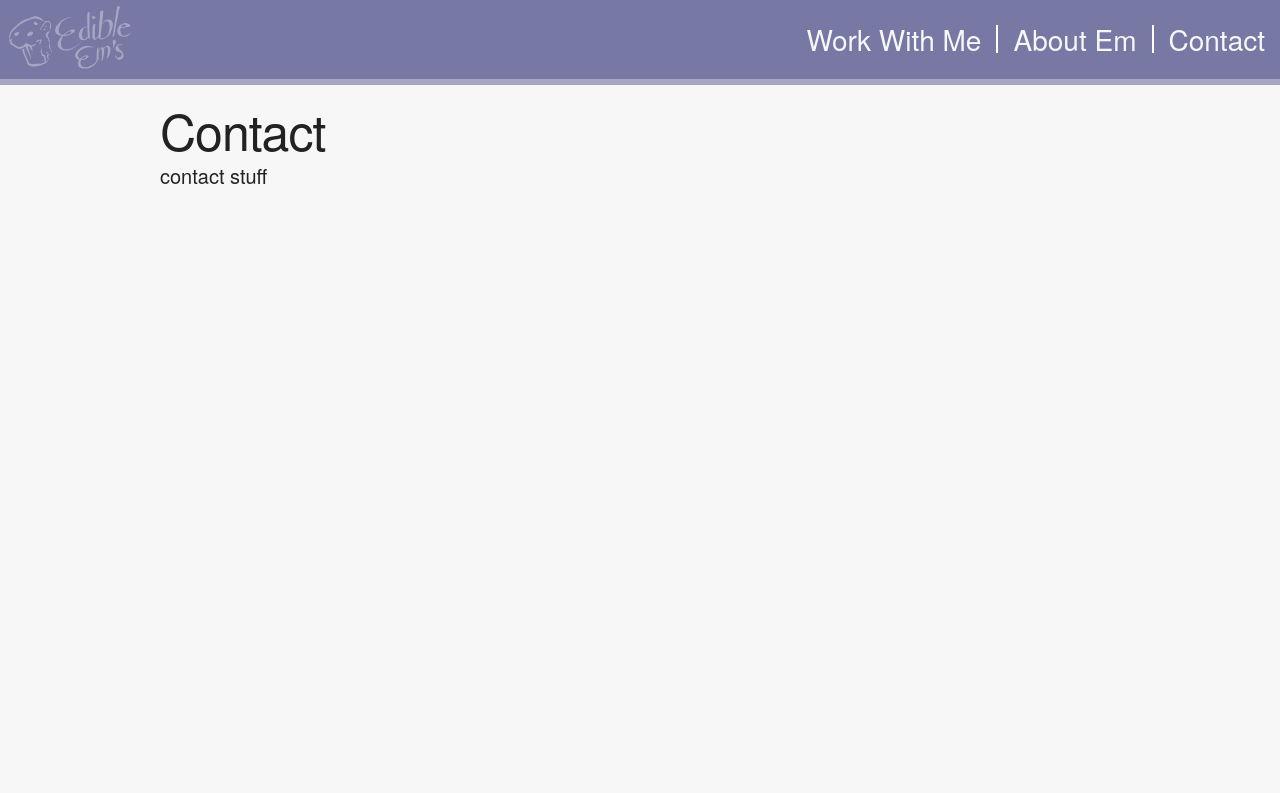
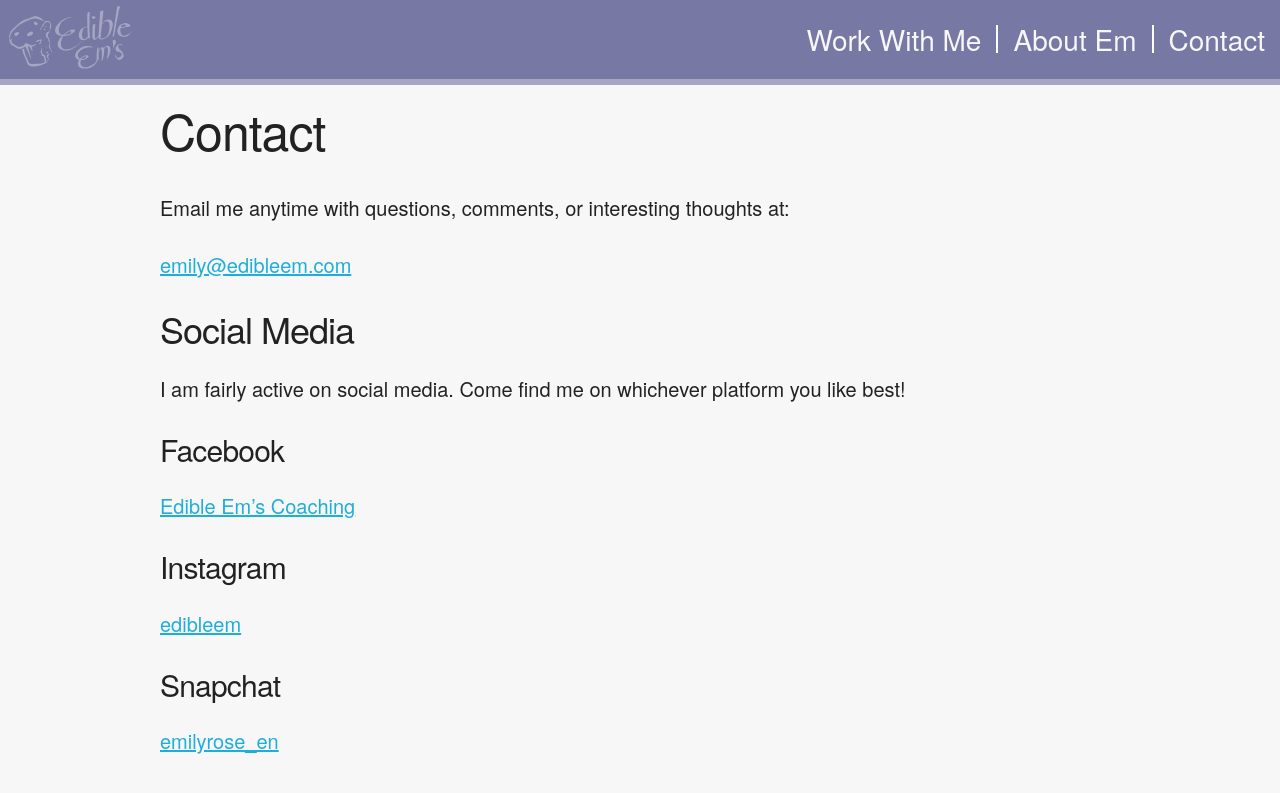
Before and after one commit to RubenSandwich/EdibleEms, a Jekyll site: the page built from contact.html, in a window 1280 px wide. Shown: the top 793 px of the page. Built offline with Jekyll 4.4.1, drawn with Linux system fonts in a browser that asks for light colours.

Commit message:
Add about me and contact pages

```diff
--- a/_pages/contact.md
+++ b/_pages/contact.md
@@ -1,2 +1,18 @@
+<br>
+Email me anytime with questions, comments, or interesting thoughts at:
 
-contact stuff
+<emily@edibleem.com>
+
+### Social Media
+
+I am fairly active on social media.
+Come find me on whichever platform you like best!
+
+#### Facebook
+[Edible Em’s Coaching](https://www.facebook.com/edibleemscoaching/)
+
+#### Instagram
+[edibleem](https://www.instagram.com/edibleem/)
+
+#### Snapchat
+[emilyrose_en](https://www.snapchat.com/add/emilyrose_en)
```
Also changed, not shown: _pages/about.md (+17 -1 lines).
